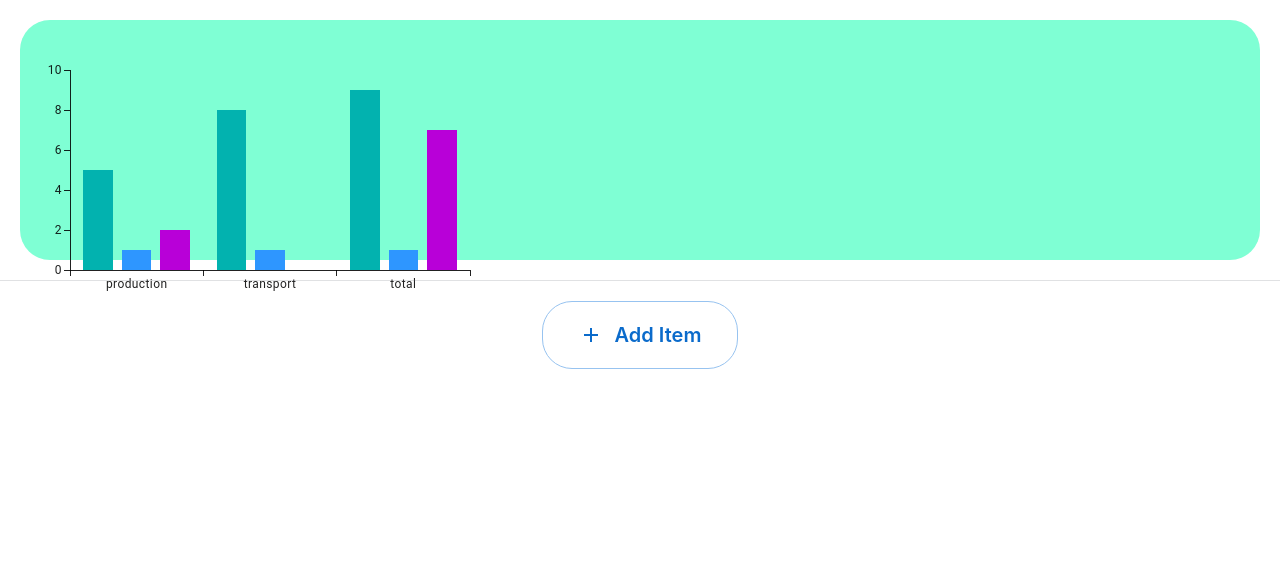
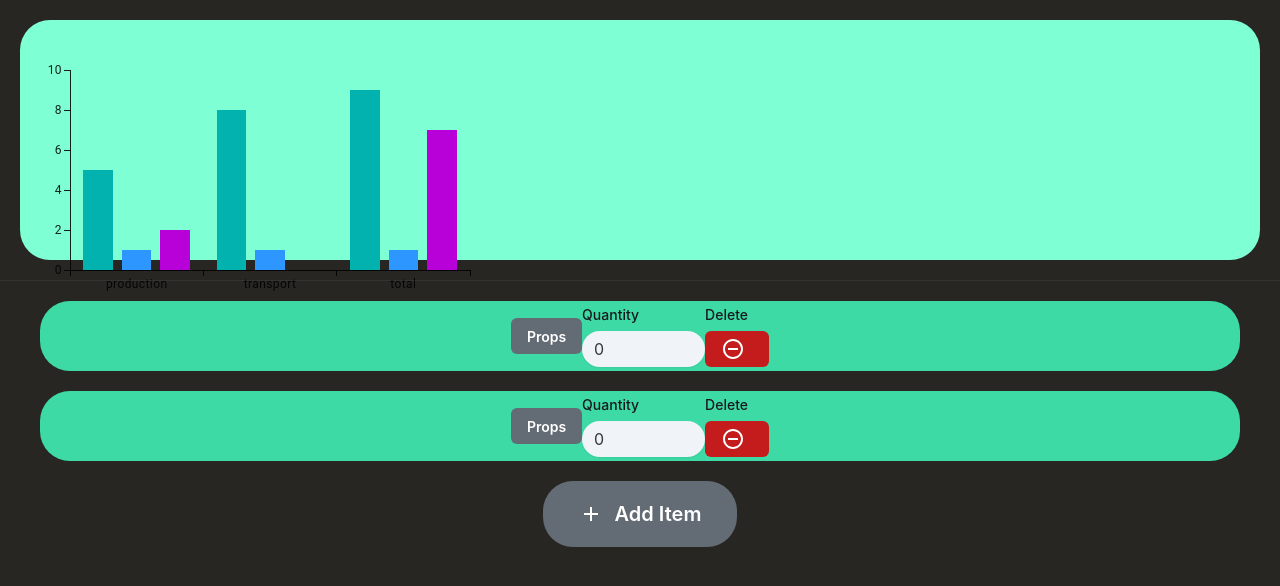
Before and after one commit to amFarwati/SPOC_Analyse_Impact_IT, a React (Create React App) app in the folder v_0.0/: page / in a window 1280 px wide. Both pictures are taken after a click on the button "Add Item". Shown: the top 586 px of the page. Built offline with nearby package versions, Linux system fonts and the light colour scheme.

Commit message:
front : bouton, prise  en charge data + collect + sauvegarde

```diff
--- a/v_0.0/src/components/Inventory.js
+++ b/v_0.0/src/components/Inventory.js
@@ -5,29 +5,43 @@ import Item from "./InventoryItem";
 import Button from '@mui/joy/Button';
 import Add from '@mui/icons-material/Add';
 
-
-
 function Inventory() {
 
   const [addItem, setAddItem] = useState(0);
   const [listItem, setListItem] = useState([]);
+  const data = {
+    terminal : {
+      ordinateur_portable:[500,50,5],
+      ordinateur_fixe:[400,40,4],
+      serveur:[1000,100,10],
+    },
+    peripherique:{
+      clavier:[100,10,1],
+      souris:[50,5,0.5],
+      ecran:[300,30,3],
+      imprimante:[300,30,3]
+    }
+  }
+
+  function handlerUpdateList(list){
+    setListItem(list);
+  }
 
   useEffect(() => {
-    if (addItem===0){
-      return;
-    }
+
     const scrollingElement = (document.scrollingElement || document.body);
     scrollingElement.scrollTop = scrollingElement.scrollHeight;
-    listItem.push(<Item list={listItem} setList={setListItem} id={addItem}/>)
+    listItem.push([addItem,<Item list={listItem} setList={handlerUpdateList} id={addItem} data={data}/>])
     setListItem(listItem)
 
   }, [addItem]);
 
   return (
     <div className='inventory'>
-      {listItem.map((item) => {return <div className='item'>{item}</div>})}
+      {listItem.map((item) => {return <div className='item'>{item[1]}</div>})}
       <Button startDecorator={<Add />}
-              variant="outlined"
+              color="neutral"
+              variant="solid"
               onClick={()=>{setAddItem(addItem+1);console.log(addItem)}}
               style={{
                 borderRadius: 30,
--- a/v_0.0/src/components/InventoryItem.js
+++ b/v_0.0/src/components/InventoryItem.js
@@ -1,12 +1,33 @@
 import React from 'react'
+import { useState } from 'react'
 import "../styles/InventoryItem.css";
+import { Popper } from '@mui/base/Popper';
+import { ClickAwayListener } from '@mui/base/ClickAwayListener';
+import { styled } from '@mui/joy/styles';
 import Input from '@mui/joy/Input';
 import Divider from '@mui/joy/Divider';
 import Button from '@mui/joy/Button';
 import RemoveCircleOutlineIcon from '@mui/icons-material/RemoveCircleOutline';
+import FormControl from '@mui/joy/FormControl';
+import FormLabel from '@mui/joy/FormLabel';
+import List from '@mui/joy/List';
+import ListItem from '@mui/joy/ListItem';
+import MenuList from '@mui/joy/MenuList';
+import MenuItem from '@mui/joy/MenuItem';
+import Typography from '@mui/joy/Typography';
 
+const Popup = styled(Popper)({
+  zIndex: 1000,
+});
 
 function InventoryItem(props) {
+
+  const buttonRef = React.useRef(null);
+  const [open, setOpen] = React.useState(false);
+
+  const handleClose = () => {
+    setOpen(false);
+  };
 
   const [quantity,setQuantity] = useState(0)
   const [itemId,setItemId] = useState(null)
@@ -21,17 +42,11 @@ function InventoryItem(props) {
 
   let list = props.list
 
-  function fetchCalculationData(itemId){
-    () => {
-      setItemId(itemId)
-      setCost([2,5,1])
-    }
-  }
-
   function handleDelete(){
-    list.forEach(element => {
-      console.log(element.attribute)
-      if (element.attribute.id === this.attribute.id){
+    list.forEach((element) => {
+      console.log(element)
+      console.log(element[0], attribute.id)
+      if (element[0] === attribute.id){
         let updateList = list.splice(list.indexOf(element),1);
         props.setList(updateList);
       };
@@ -40,13 +55,92 @@ function InventoryItem(props) {
 
   return (
     <div className='item'>
-      Prop :
-      <Input placeholder="Type in here…" variant="soft" />
+      <Button
+        ref={buttonRef}
+        id="composition-button"
+        aria-controls={'composition-menu'}
+        aria-haspopup="true"
+        aria-expanded={open ? 'true' : undefined}
+        variant="solid"
+        color="neutral"
+        onClick={() => {
+          setOpen(!open);
+        }}
+      >
+        {itemId===null?'Props':itemId}
+      </Button>
+      <Popup
+        role={undefined}
+        id="composition-menu"
+        open={open}
+        anchorEl={buttonRef.current}
+        disablePortal
+        modifiers={[
+          {
+            name: 'offset',
+            options: {
+              offset: [0, 4],
+            },
+          },
+        ]}
+      >
+        <ClickAwayListener onClickAway={handleClose}>
+        <MenuList
+                component="div"
+                variant="outlined"
+                size="sm"
+                sx={{
+                  boxShadow: 'sm',
+                  flexGrow: 0,
+                  minWidth: 200,
+                  maxHeight: 240,
+                  overflow: 'auto',
+                }}
+        >
+          {Object.entries(props.data).map((element)  => (
+            <List key={element[0]}>
+              <ListItem sticky>
+                <Typography
+                  id={`sticky-list-demo-${element[0]}`}
+                  level="body-xs"
+                  textTransform="uppercase"
+                  fontWeight="lg"
+                >
+                  {element[0]}
+                </Typography>
+              </ListItem>
+              {Object.entries(element[1]).map((element)  => (
+                <MenuItem key={element[0]} onClick={()=>{setCost(element[1]); setItemId(element[0]); console.log(element[0],cost)}}>{element[0]}</MenuItem>
+              ))}
+            </List>
+          ))}
+        </MenuList>
+        </ClickAwayListener>
+      </Popup>
       <Divider orientation="vertical" />
-      Quantity :
-      <Input placeholder="Type in here…" variant="soft" />
-      <Divider orientation="vertical" />
-      <Button startDecorator={<RemoveCircleOutlineIcon />} color="danger" high={20} width={20} onClick={() => handleDelete()} />
+      <FormControl>
+        <FormLabel>Quantity</FormLabel>
+        <Input
+              type="number"
+              defaultValue={0}
+              slotProps={{
+                input: {
+                  min: 0,
+                  max: 2000,
+                  step: 1,
+                },
+              }}
+              onChange={ event => {setQuantity(event.target.value);console.log(quantity)}}
+              sx={{
+                "--Input-radius": "20px"
+              }}
+              variant="soft" />
+        <Divider orientation="vertical" />
+      </FormControl>
+      <FormControl>
+        <FormLabel>Delete</FormLabel>
+        <Button startDecorator={<RemoveCircleOutlineIcon />} color="danger" high={20} width={20} onClick={() => handleDelete()} />
+      </FormControl>
     </div>
   )
 }
--- a/v_0.0/src/styles/InventoryItem.css
+++ b/v_0.0/src/styles/InventoryItem.css
@@ -1,6 +1,9 @@
 .item{
+    margin : 20px;
     display: flex;
     flex-direction: column;
     flex-wrap: wrap;
-    height: 50px;
+    justify-content: center;
+    align-items: center;
+    height: 70px;
 }
--- a/v_0.0/src/styles/index.css
+++ b/v_0.0/src/styles/index.css
@@ -5,6 +5,8 @@ body {
     sans-serif;
   -webkit-font-smoothing: antialiased;
   -moz-osx-font-smoothing: grayscale;
+  background-color: #272622;
+
 }
 
 code {
```
